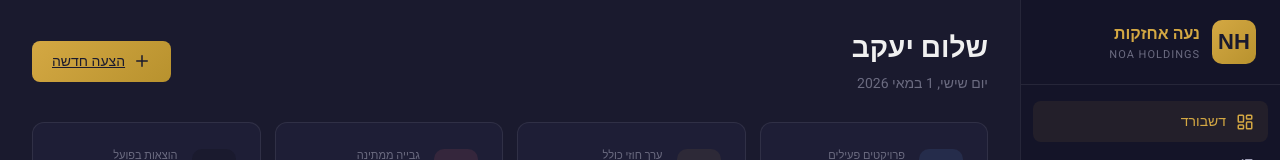
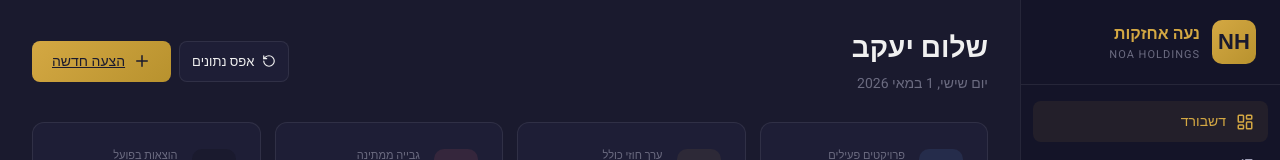
Before and after one commit to talya-debug/noa-holdings, a React (Vite) app: page / in a window 1280 px wide. Shown: the top 160 px of the page. Built offline with nearby package versions, Linux system fonts and the light colour scheme.

Commit message:
החזרת כפתור אפס נתונים עם ניסוח ברור
Co-Authored-By: Claude Opus 4.6 (1M context) <noreply@anthropic.com>

```diff
--- a/src/pages/Dashboard.jsx
+++ b/src/pages/Dashboard.jsx
@@ -162,6 +162,11 @@ export default function Dashboard() {
           </p>
         </div>
         <div style={{ display: 'flex', gap: '8px' }}>
+          <button className="btn btn-secondary btn-sm" onClick={() => {
+            if (confirm('לאפס את כל הנתונים ולחזור למצב התחלתי?')) { localStorage.clear(); resetAllData(); window.location.reload() }
+          }}>
+            <RotateCcw size={14} />אפס נתונים
+          </button>
           <Link to="/quotes" className="btn btn-primary">
             <Plus size={18} />הצעה חדשה
           </Link>
```
